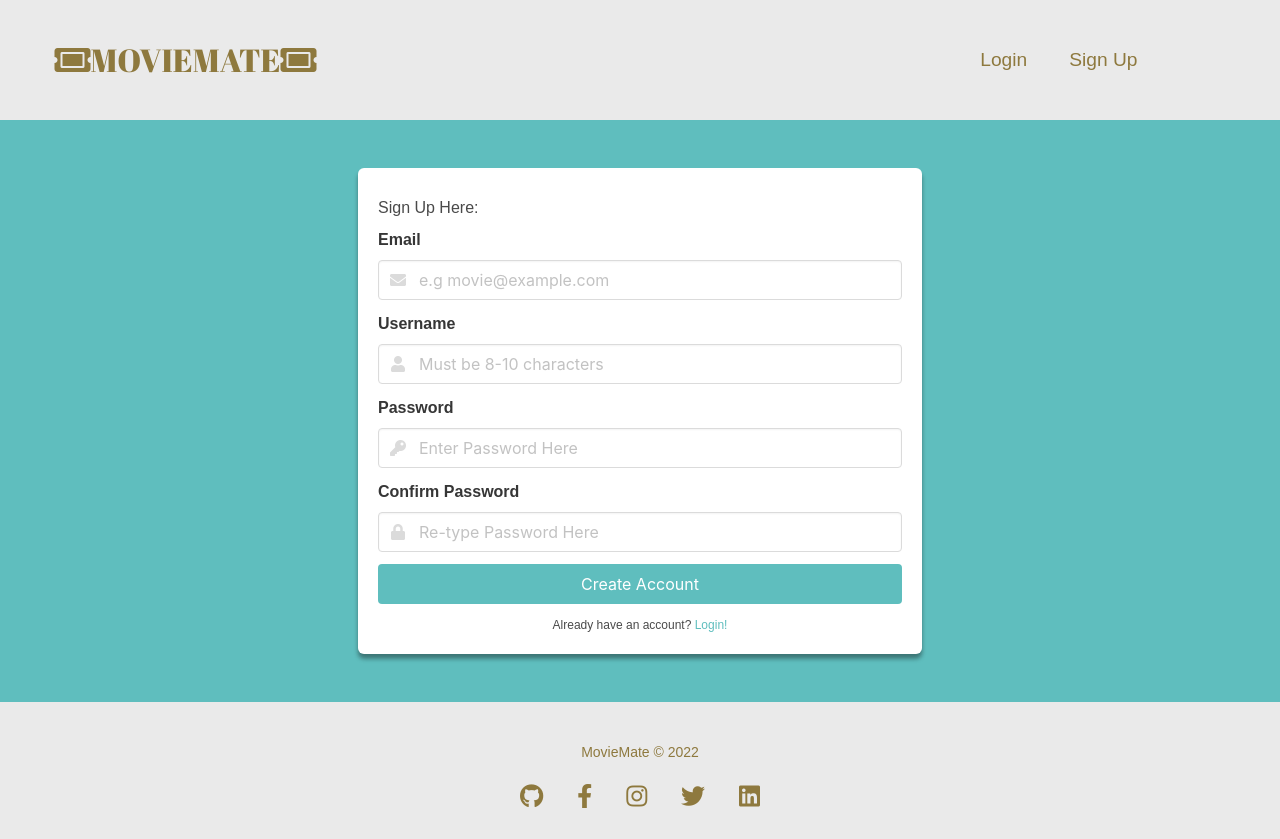
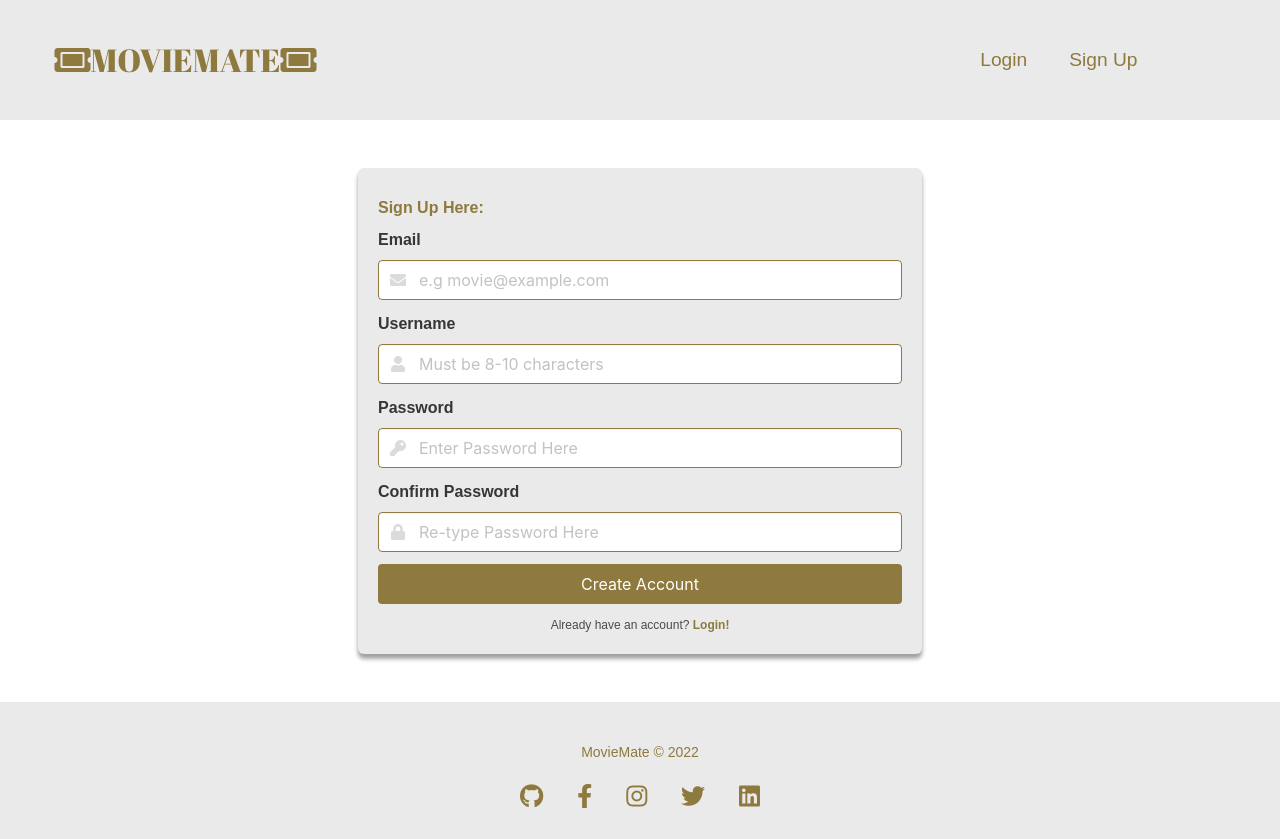
Before and after one commit to stevengoldbergm/movie-mate-3.0, a React (Create React App) app in the folder client/: page /sign-up in a window 1280 px wide. Built offline with nearby package versions, Linux system fonts and the light colour scheme.

Commit message:
Updated style the match with the rest of the site

```diff
--- a/client/src/pages/LoginForm.js
+++ b/client/src/pages/LoginForm.js
@@ -63,12 +63,12 @@ const LoginForm = () => {
 
   return (
     <div>
-      <div className="hero is-info">
+      <div className="hero">
         <div className="hero-body">
           <div className="container">
             <div className="columns is-centered">
               <div className="column is-6">
-                <form className="box" id="submit">
+                <form className="box has-background-light" id="submit">
                 { showAlert &&
                   <div className='container has-background-danger is-roundeds new-line'>
                     <p className='px-3 py-1 has-text-white has-text-centered is-size-7'>
@@ -76,9 +76,9 @@ const LoginForm = () => {
                     </p>
                   </div>
                   }
-                  <h1 className="py-2">Login Here:</h1>
+                  <h1 className="py-2 has-text-dark has-text-weight-semibold">Login Here:</h1>
                   <div className="field">
-                    <label className="label">
+                    <label className="label is-dark">
                       Email
                     </label>
                     <div className="control has-icons-left">
@@ -88,7 +88,7 @@ const LoginForm = () => {
                         onChange={handleInputChange}
                         type="email"
                         id="email"
-                        className="input"
+                        className="input is-dark"
                         placeholder="e.g movie@example.com"
                       />
                       <span className="icon is-small is-left">
@@ -104,7 +104,7 @@ const LoginForm = () => {
                         value={userFormData.password}
                         onChange={handleInputChange}
                         type="password"
-                        className="input"
+                        className="input is-dark"
                         id="password"
                         placeholder="Enter Password Here"
                       />
@@ -118,7 +118,7 @@ const LoginForm = () => {
                   <div className="field">
                     <button
                       typeof='submit'
-                      className="button is-info is-fullwidth"
+                      className="button is-dark has-text-white is-fullwidth"
                       onClick={handleFormSubmit}
                     >
                       Login
@@ -126,7 +126,7 @@ const LoginForm = () => {
                   </div>
                   <div className="has-text-centered">
                     <p className="is-size-7"> Don't have an account?
-                      <Link to="/sign-up" className="has-text-info">
+                      <Link to="/sign-up" className="has-text-dark has-text-weight-semibold">
                         {` Sign Up!`}
                       </Link>
                     </p>
--- a/client/src/pages/SignUp.js
+++ b/client/src/pages/SignUp.js
@@ -76,12 +76,12 @@ const SignUpForm = () => {
 
   return (
     <div>
-      <div className="hero is-info">
+      <div className="hero">
         <div className="hero-body">
           <div className="container">
             <div className="columns is-centered">
               <div className="column is-6">
-                <form className="box" id="submit">
+                <form className="box has-background-light" id="submit">
                   { showAlert &&
                   <div className='container has-background-danger is-roundeds new-line'>
                     <p className='px-3 py-1 has-text-white has-text-centered is-size-7'>
@@ -89,7 +89,7 @@ const SignUpForm = () => {
                     </p>
                   </div>
                   }
-                  <h1 className="py-2">Sign Up Here:</h1>
+                  <h1 className="py-2 has-text-dark has-text-weight-semibold">Sign Up Here:</h1>
                   <div className="field">
                     <label className="label">
                       Email
@@ -100,7 +100,7 @@ const SignUpForm = () => {
                         value={userFormData.email}
                         onChange={handleInputChange}
                         type="email"
-                        className="input"
+                        className="input is-dark"
                         id="email-signup"
                         placeholder="e.g movie@example.com"
                       />
@@ -119,7 +119,7 @@ const SignUpForm = () => {
                         value={userFormData.username}
                         onChange={handleInputChange}
                         type="username"
-                        className="input"
+                        className="input is-dark"
                         id="username-signup"
                         placeholder="Must be 8-10 characters"
                       />
@@ -138,7 +138,7 @@ const SignUpForm = () => {
                         value={userFormData.password}
                         onChange={handleInputChange}
                         type="password"
-                        className="input"
+                        className="input is-dark"
                         id="password-signup"
                         placeholder="Enter Password Here"
                       />
@@ -155,7 +155,7 @@ const SignUpForm = () => {
                         value={userFormData.passwordConfirm}
                         onChange={handleInputChange}
                         type="password"
-                        className="input"
+                        className="input is-dark"
                         id="passwordConfirm"
                         placeholder="Re-type Password Here" />
                       <span className="icon is-small is-left">
@@ -169,7 +169,7 @@ const SignUpForm = () => {
 
                     <button
                       typeof='submit'
-                      className="button is-info is-fullwidth"
+                      className="button is-dark has-text-white is-fullwidth"
                       onClick={handleFormSubmit}
                     >
                       Create Account
@@ -177,7 +177,7 @@ const SignUpForm = () => {
                   </div>
                   <div className="has-text-centered">
                     <p className="is-size-7"> Already have an account?
-                      <Link to="/login" className="has-text-info">
+                      <Link to="/login" className="has-text-dark has-text-weight-semibold">
                         {` Login!`}
                       </Link>
                     </p>
```
